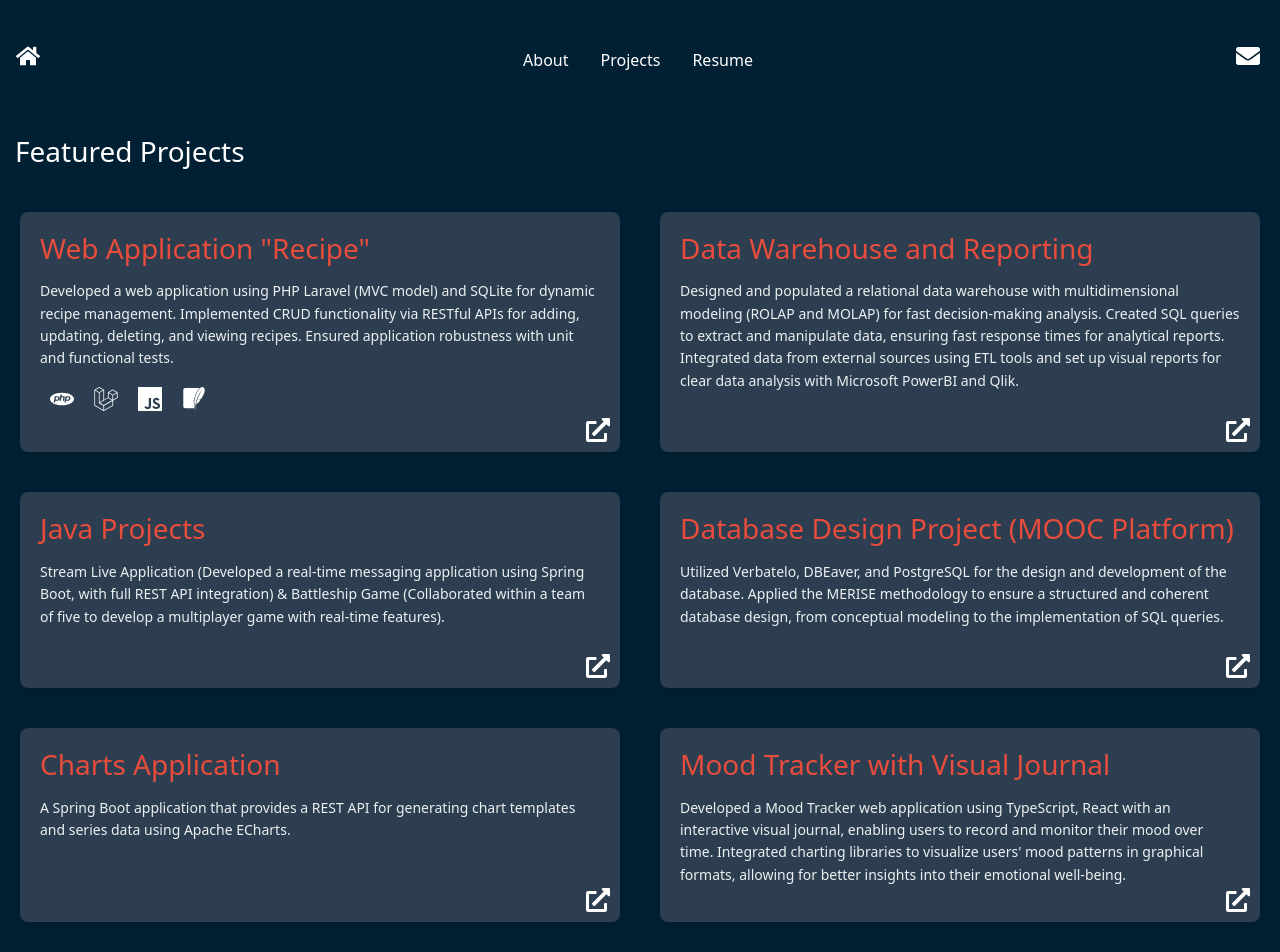
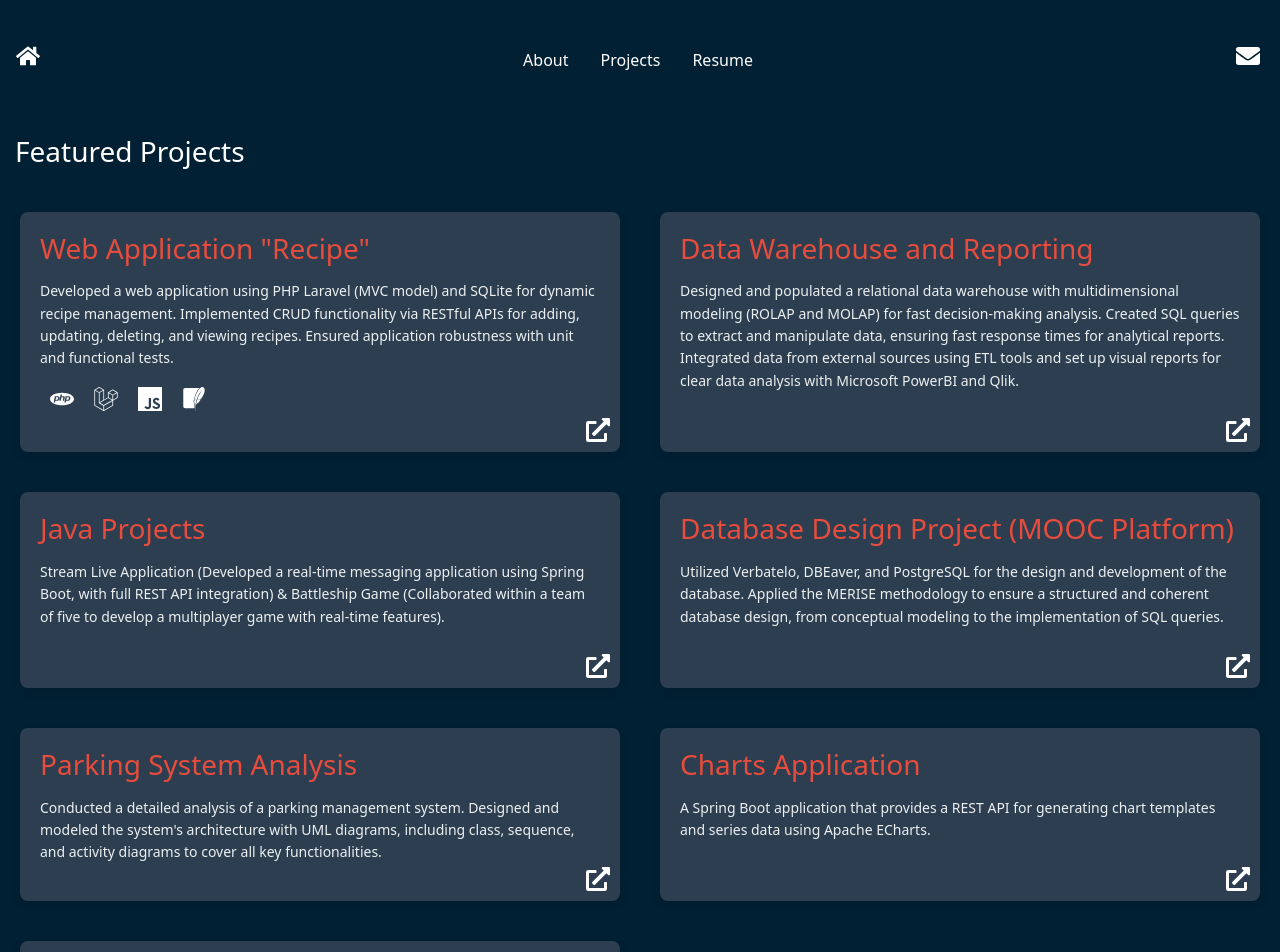
Before and after one commit to tamipu/portfolio, a React (Create React App) app: page /projects in a window 1280 px wide. Shown: the top 952 px of the page. Built offline with nearby package versions, Linux system fonts and the light colour scheme.

Commit message:
add project

```diff
--- a/src/components/projects/ProjectsList.tsx
+++ b/src/components/projects/ProjectsList.tsx
@@ -40,6 +40,12 @@ Applied the MERISE methodology to ensure a structured and coherent database desi
                     techStack={[]}
                 />
                 <ProjectCard
+                    title="Parking System Analysis"
+                    description="Conducted a detailed analysis of a parking management system. Designed and modeled the system's architecture with UML diagrams, including class, sequence, and activity diagrams to cover all key functionalities."
+                    githubLink="https://www.canva.com/design/DAF2O2SZQ-c/1yH_tYMMmeg4yzvoVAWJPw/edit?utm_content=DAF2O2SZQ-c&utm_campaign=designshare&utm_medium=link2&utm_source=sharebutton"
+                    techStack={[]}
+                />
+                <ProjectCard
                     title="Charts Application"
                     description="A Spring Boot application that provides a REST API for generating chart templates and series data using Apache ECharts."
                     githubLink="https://github.com/tamipu/echarts-springboot-api"
```
